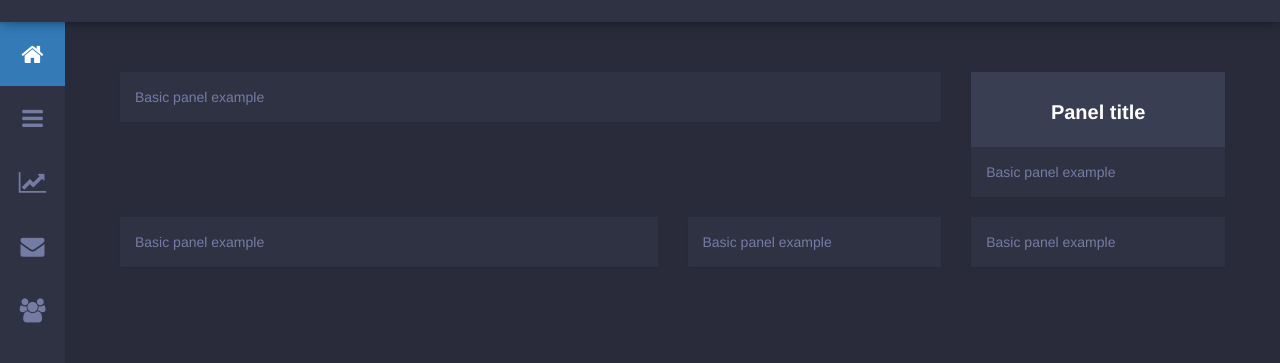
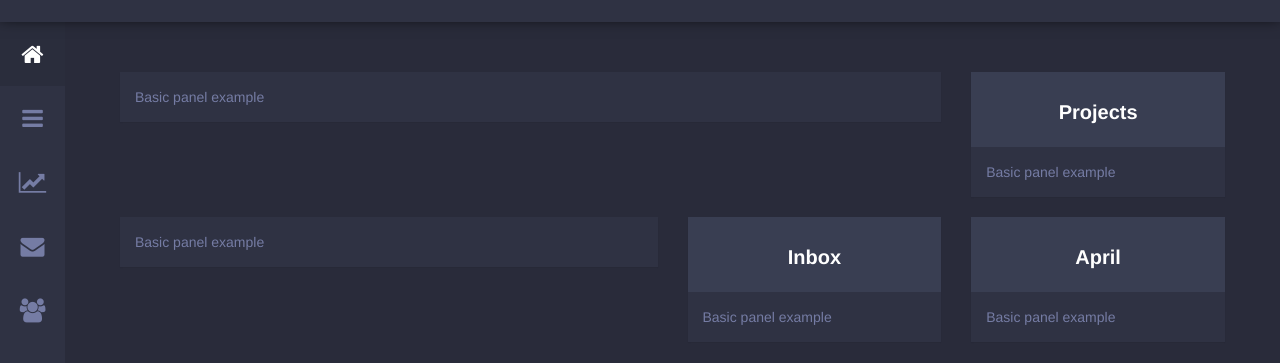
Before and after one commit to laraedit/dashboard, a website: page index.html in a window 1280 px wide. Both pictures are taken after a click on the link 32 px from the left and 107 px from the top of the page. Shown: the part 53-416 px from the top of the page. Drawn offline with nearby package versions, Linux system fonts and the light colour scheme.

Commit message:
npm init

```diff
--- a/css/style.css
+++ b/css/style.css
@@ -49,7 +49,9 @@ body {
 	color: #757CA4;
 }
 
-.sidebar .list-group-item:hover {
+.sidebar .list-group-item:hover,
+.sidebar .list-group-item:active,
+.sidebar .list-group-item:focus {
 	background: rgba(0, 0, 0, 0.1);
 }
 
--- a/index.html
+++ b/index.html
@@ -64,7 +64,7 @@
 					<div class="col-md-3">
 						<div class="panel panel-default">
 							<div class="panel-heading">
-    							<h3 class="panel-title">Panel title</h3>
+    							<h3 class="panel-title">Projects</h3>
   							</div>
 						  	<div class="panel-body">
 						    	Basic panel example
@@ -82,6 +82,9 @@
 					</div>
 					<div class="col-md-3">
 						<div class="panel panel-default">
+							<div class="panel-heading">
+    							<h3 class="panel-title">Inbox</h3>
+  							</div>
 						  	<div class="panel-body">
 						    	Basic panel example
 						  	</div>
@@ -89,6 +92,9 @@
 					</div>
 					<div class="col-md-3">
 						<div class="panel panel-default">
+							<div class="panel-heading">
+    							<h3 class="panel-title">April</h3>
+  							</div>
 						  	<div class="panel-body">
 						    	Basic panel example
 						  	</div>
```
Also changed, not shown: package.json (added, +23 -0 lines).
